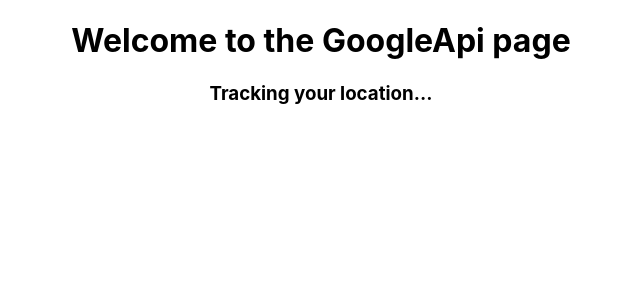
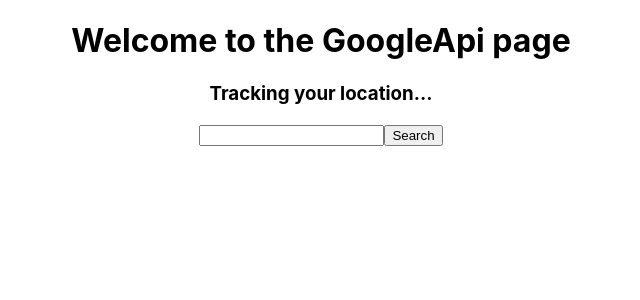
Before and after one commit to katiesun138/echoes-of-the-past, a React (Create React App) app in the folder my-app/: page /googleapi in a window 1280 px wide. Shown: the top 300 px of the page, without its empty margins (319-959 px from the left). Built offline with nearby package versions, Linux system fonts and the light colour scheme; no server answers.

Commit message:
added summary and wiki search

```diff
--- a/my-app/package.json
+++ b/my-app/package.json
@@ -6,6 +6,9 @@
     "@testing-library/jest-dom": "^5.16.5",
     "@testing-library/react": "^13.4.0",
     "@testing-library/user-event": "^13.5.0",
+    "cohere-ai": "^6.0.0",
+    "cors": "^2.8.5",
+    "https-browserify": "^1.0.0",
     "react": "^18.2.0",
     "react-dom": "^18.2.0",
     "react-router-dom": "^5.3.4",
--- a/my-app/src/App.js
+++ b/my-app/src/App.js
@@ -2,15 +2,26 @@
 import Summary from './Summary';
 import GoogleApi from './GoogleApi';
 import Start from './Start';
+import {useState} from "react";
 import {Route, Link, Router} from 'react-router-dom';
 
 function App() {
+  const [response, setResponse] = useState('');
+
+  function setState(data){
+    setResponse(data);
+    console.log(data);
+  }
+
   return (
     <div className="App">
       {/* <Router> */}
         <Route exact path='/' component={Start}/>
-        <Route exact path='/summary' component={Summary}/>
-        <Route exact path='/googleapi' component={GoogleApi}/>
+        <Route exact path='/summary' component={() => Summary(response)}/>
+        <Route exact path='/googleapi' component={()=>GoogleApi(setState) } />
+        {/* <Route exact path='/googleapi' component={()=>GoogleApi(setResponse) }/> */}
+{/* {console.log("RESPONSE ***** ")}
+{console.log(response)} */}
       {/* </Router> */}
     </div>
   );
--- a/my-app/src/GoogleApi.js
+++ b/my-app/src/GoogleApi.js
@@ -1,6 +1,8 @@
-import React, { useEffect } from "react";
+import React, { useEffect, useState } from "react";
+import DelayLink from "./testing";
+import {Link, useLocation, useHistory, useNavigate} from "react-router-dom";
 
-function GoogleApi(){
+function GoogleApi(set){
 
     function componentDidMount() {
     if (navigator.geolocation) {
@@ -13,12 +15,46 @@
 
   useEffect(() => componentDidMount());
 
+
+    const [place, setPlace] = useState('');
+    const [pid, setPid] = useState('');
+    const [results, setResults] = useState([]);
+    const history = useHistory();
+
+
+    const handleSearch = async e => {
+        set(place);
+        e.preventDefault();
+        if (place === '') return ;
+        console.log("Search is actvated")
+
+        //set the response to place (global)
+        // setResponse(place);
+
+        history.push('/summary');
+    }
+
+
     return(
         <div>
             <h1>Welcome to the GoogleApi page</h1>
             <div>
                 <h3>Tracking your location...</h3>
             </div>
+            <form onSubmit={handleSearch}  >
+                <input type="text" value={place} onChange={e => {setPlace(e.target.value); }}/>
+
+                 {/* <Link to={{
+                    pathname:"Summary",
+                    data:place
+                }}> */}
+                  <input type="submit" value="Search"/>
+                    {/* </Link>  */}
+
+
+            </form>
+            {/* <button onClick={()=>navigate('summary')}></button> */}
+
         </div>
     )
 }
--- a/my-app/src/Summary.js
+++ b/my-app/src/Summary.js
@@ -1,9 +1,88 @@
-import React from "react";
+import React, {useEffect, useState} from "react";
 
-function Summary(){
+function Summary(data){
+    console.log(data);
+    console.log("data sent to me is ^^^^^");
+    const [condensed, setCondensed] = useState('');
+    const [place, setPlace] = useState('');
+    const [results, setResults] = useState([]);
+
+    async function handleSearch(data1){
+        console.log('hello we are herer __----------------')
+        console.log(data1);
+        //this only gives us a snippet of the wikipedia page
+        const endpoint = `https://en.wikipedia.org/w/api.php?action=query&list=search&prop=info&inprop=url&utf8=&format=json&origin=*&srlimit=50&srsearch=${data1}`
+        console.log(endpoint)
+        const response = await fetch(endpoint);
+
+        if (!response.ok){
+            throw Error(response.statusText);
+        }
+
+
+        const convertToJson = await response.json();
+        setResults(convertToJson.query.search[0]);
+        // setPid(convertToJson.query.search[0]['pageid']);
+        const pageid = convertToJson.query.search[0]['pageid']
+        // console.log("HELLOOO --> " + pid)
+        // console.log(convertToJson.query.search[0]['snippet']);
+
+        const textFromWikiEndpoint = `https://en.wikipedia.org/w/api.php?format=json&action=query&prop=extracts&exintro&explaintext&redirects=1&pageids=${pageid}&origin=*`
+        const responseTextFromWiki = await fetch(textFromWikiEndpoint);
+        const data = await responseTextFromWiki.json();
+
+        if (!responseTextFromWiki.ok){
+            throw Error(response.statusText);
+        }
+        //logs the whole extract of the search
+        console.log(data.query.pages[pageid]["extract"]);
+        const wikiExtract = data.query.pages[pageid]["extract"]
+        console.log(wikiExtract)
+        console.log("^^^ wiki extract")
+        const dataCohere = await fetch(`https://api.cohere.ai/v1/generate`, {
+        method: 'POST',
+        headers: {
+            'Authorization': 'BEARER C0frn22ELlSINiUJpuaXRzsVfngeDitNEpSrDTLQ',
+            'Content-Type': 'application/json'
+        },
+        // body: '{\n      "model": "xlarge",\n      "prompt": "Vancouver canada",\n      "max_tokens": 300,\n      "temperature": 0.9,\n      "k": 0,\n      "p": 0.75,\n      "stop_sequences": [],\n      "return_likelihoods": "NONE"\n    }',
+        body: JSON.stringify({
+            'model': 'summarize-xlarge',
+            'prompt': wikiExtract,
+            'max_tokens': 200,
+            'temperature': 0.9,
+            // 'k': 0,
+            // 'p': 0.15,
+            'stop_sequences': [],
+            'return_likelihoods': 'NONE'
+        })
+        }).then((response)=>{
+            console.log(response);
+            return response.json()
+        }).then((data) => {
+            console.log(data)
+            console.log(data['generations'][0]['text']);
+            setCondensed(data['generations'][0]['text']);
+
+        });
+
+        // console.log("HERE IS THE COHERE API");
+        // console.log(dataCohere)
+        // console.log("COHERE DATA IS DONE!")
+    }
+
+    useEffect(()=>{
+        handleSearch(data)
+    }, [data]);
+
+
     return(
         <div>
-            <h1>Welcome to the summary page</h1>
+            {/* <p onLoad={handleSearch()}></p> */}
+            <h1 >Welcome to the summary page</h1>
+            {data}
+            {condensed}
+
         </div>
     )
 }
--- a/my-app/src/index.js
+++ b/my-app/src/index.js
@@ -8,9 +8,7 @@
 const root = ReactDOM.createRoot(document.getElementById('root'));
 root.render(
   <BrowserRouter>
-    <React.StrictMode>
       <App />
-    </React.StrictMode>
   </BrowserRouter>
 );
 
--- /dev/null
+++ b/my-app/src/testing.js
@@ -0,0 +1,78 @@
+import React from 'react';
+import PropTypes from 'prop-types';
+import { Link } from 'react-router-dom';
+
+/**
+ * Wraps the React Router Link component and creates a delay after the link is clicked.
+ */
+export default class DelayLink extends React.Component {
+  static propTypes = {
+    /**
+     * Milliseconds to wait before registering the click.
+     */
+    delay:        PropTypes.number,
+    /**
+     * Called after the link is clicked and before the delay timer starts.
+     */
+    onDelayStart: PropTypes.func,
+    /**
+     * Called after the delay timer ends.
+     */
+    onDelayEnd:   PropTypes.func
+  };
+
+  static defaultProps = {
+    delay:        0,
+    onDelayStart: () => {},
+    onDelayEnd:   () => {}
+  };
+
+  static contextTypes = Link.contextTypes;
+
+  constructor(props) {
+    super(props);
+    this.timeout = null;
+  }
+
+  componentWillUnmount() {
+    if (this.timeout) {
+      clearTimeout(this.timeout);
+    }
+  }
+
+  /**
+   * Called when the link is clicked
+   *
+   * @param {Event} e
+   */
+  handleClick = (e) => {
+    const { replace, to, delay, onDelayStart, onDelayEnd } = this.props;
+    const { history } = this.context.router;
+
+    onDelayStart(e, to);
+    if (e.defaultPrevented) {
+      return;
+    }
+    e.preventDefault();
+
+    this.timeout = setTimeout(() => {
+      if (replace) {
+        history.replace(to);
+      } else {
+        history.push(to);
+      }
+      onDelayEnd(e, to);
+    }, delay);
+  };
+
+  render() {
+    const props = Object.assign({}, this.props);
+    delete props.delay;
+    delete props.onDelayStart;
+    delete props.onDelayEnd;
+
+    return (
+      <Link {...props} onClick={this.handleClick} />
+    );
+  }
+}
```
Also changed, not shown: 2 other files (tests, documents, lock files or other folders).
